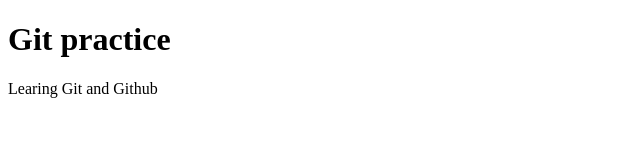
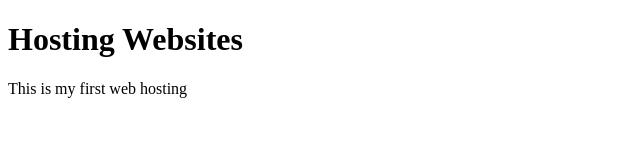
Before and after one commit to ashwinisinare07/git-practice1, a plain HTML site: page index.html in a window 1280 px wide. Shown: the whole page, without its empty margins (0-640 px from the left). Drawn offline with Linux system fonts and the light colour scheme.

Commit message:
initial commit

```diff
--- a/index.html
+++ b/index.html
@@ -4,7 +4,7 @@
     <title>Home page</title>
 </head>
 <body>
-    <h1>Git practice</h1>
-    <p>Learing Git and Github</p>
+    <h1>Hosting Websites</h1>
+    <p>This is my first web hosting </p>
 </body>
 </html>
```
